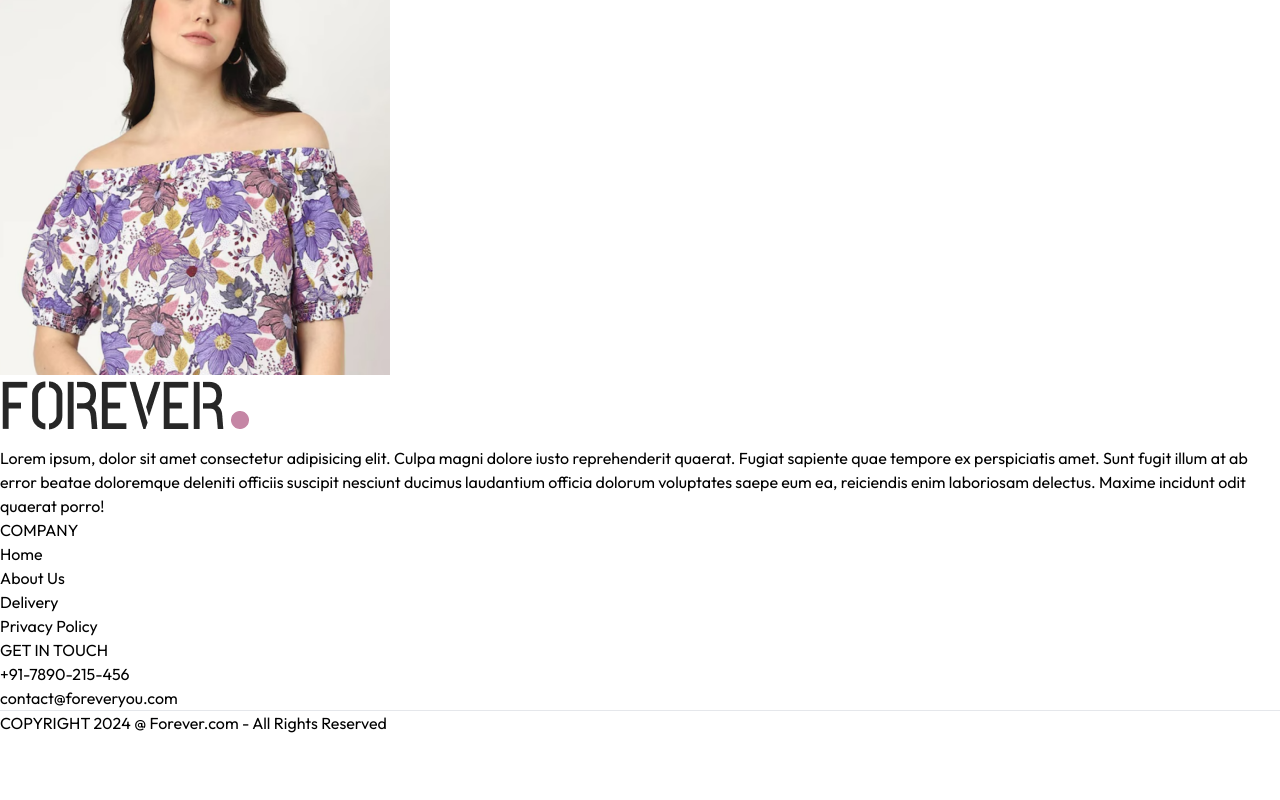
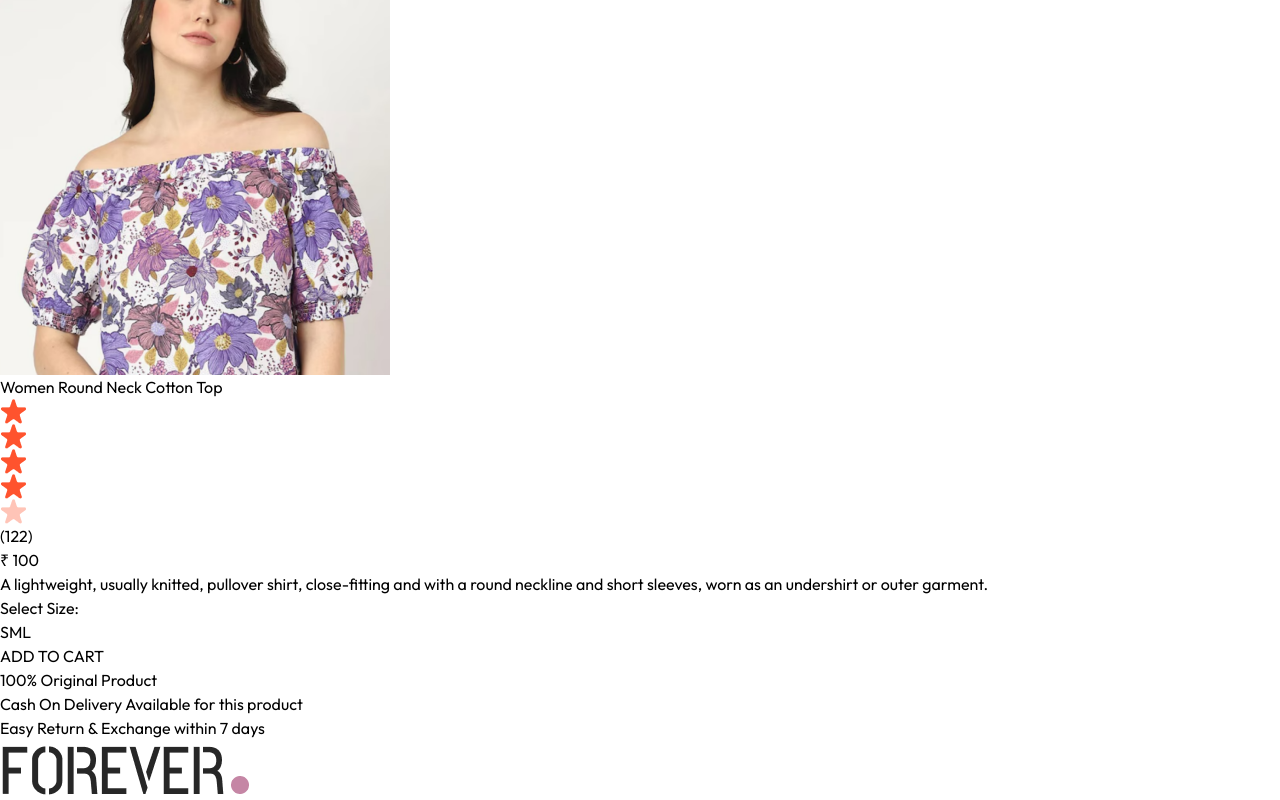
Before and after one commit to ashimaakash03/apparel-store, a React (Vite) app: page /product/aaaaa in a window 1280 px wide. Shown: the part 1047-1847 px from the top of the page. Before the commit the page ends 1782 px from the top, so only its background shows below. Built offline with nearby package versions, Linux system fonts and the light colour scheme.

Commit message:
completed building Product page

```diff
--- a/src/index.css
+++ b/src/index.css
@@ -17,7 +17,10 @@
   font-style: normal;
 }
 
-@media (max-width: 640px){
+::-webkit-scrollbar {
+  display: none;
+}
+@media (max-width: 640px) {
   a.active {
     background-color: lightpink;
     color: lightslategray;
--- a/src/pages/Product.jsx
+++ b/src/pages/Product.jsx
@@ -3,12 +3,15 @@
 import { useContext, useEffect, useState } from "react";
 import { useParams } from "react-router-dom";
 import { ShopContext } from "../context/ShopContext";
+import { assets } from "../assets/frontend_assets/assets";
 
 const Product = () => {
   const { productId } = useParams();
-  const { products } = useContext(ShopContext);
+  const { products, currency } = useContext(ShopContext);
   const [productData, setProductData] = useState(false);
   const [image, setImage] = useState("");
+  const [size, setSize] = useState("");
+
   const fetchProductData = async () => {
     products.map((item) => {
       if (item._id === productId) {
@@ -34,7 +37,7 @@
                 onClick={() => setImage(item)}
                 src={item}
                 key={index}
-                className="w-[24%] sm:w-full sm:mb-3 flex-shrink-0 cursor-pointer"
+                className="w-[24%] sm:w-full sm:mb-3 flex-shrink-0 cursor-pointer mx-2"
                 alt=""
               />
             ))}
@@ -43,7 +46,50 @@
             <img className="w-full h-auto" src={image} alt="" />
           </div>
         </div>
+        {/* Product Info */}
+        <div className="flex-1">
+          <h1 className="font-medium text-2xl ">{productData.name}</h1>
+          <div className="flex items-center gap-1 mt-2">
+            <img src={assets.star_icon} alt="" className="w-4" />
+            <img src={assets.star_icon} alt="" className="w-4" />
+            <img src={assets.star_icon} alt="" className="w-4" />
+            <img src={assets.star_icon} alt="" className="w-4" />
+            <img src={assets.star_dull_icon} alt="" className="w-4" />
+            <p className="pl-2">(122)</p>
+          </div>
+          <p className="mt-5 text-3xl font-medium">
+            {currency} {productData.price}
+          </p>
+          <p className="mt-5 text-gray-500 md:w-4/5">
+            {productData.description}
+          </p>
+          <div className="flex flex-col my-8 gap-4">
+            <p>Select Size: </p>
+            <div className="flex gap-2">
+              {productData.sizes.map((item, index) => (
+                <button
+                  onClick={() => setSize(item)}
+                  className={`border py-2 px-4 bg-gray-200 ${
+                    item === size ? "border-orange-500" : ""
+                  }`}
+                  key={index}
+                >
+                  {item}
+                </button>
+              ))}
+            </div>
+            <button className="bg-black text-white px-8 py-5 hover:bg-gray-400 active:bg-gray-700 w-[50%]">
+              ADD TO CART
+            </button>
+            <div className="test-sm text-gray-500 mt-5 flex flex-col gap-1">
+              <p>100% Original Product</p>
+              <p>Cash On Delivery Available for this product</p>
+              <p>Easy Return & Exchange within 7 days</p>
+            </div>
+          </div>
+        </div>
       </div>
+
     </div>
   ) : (
     <div className="opacity-0"></div>
```
